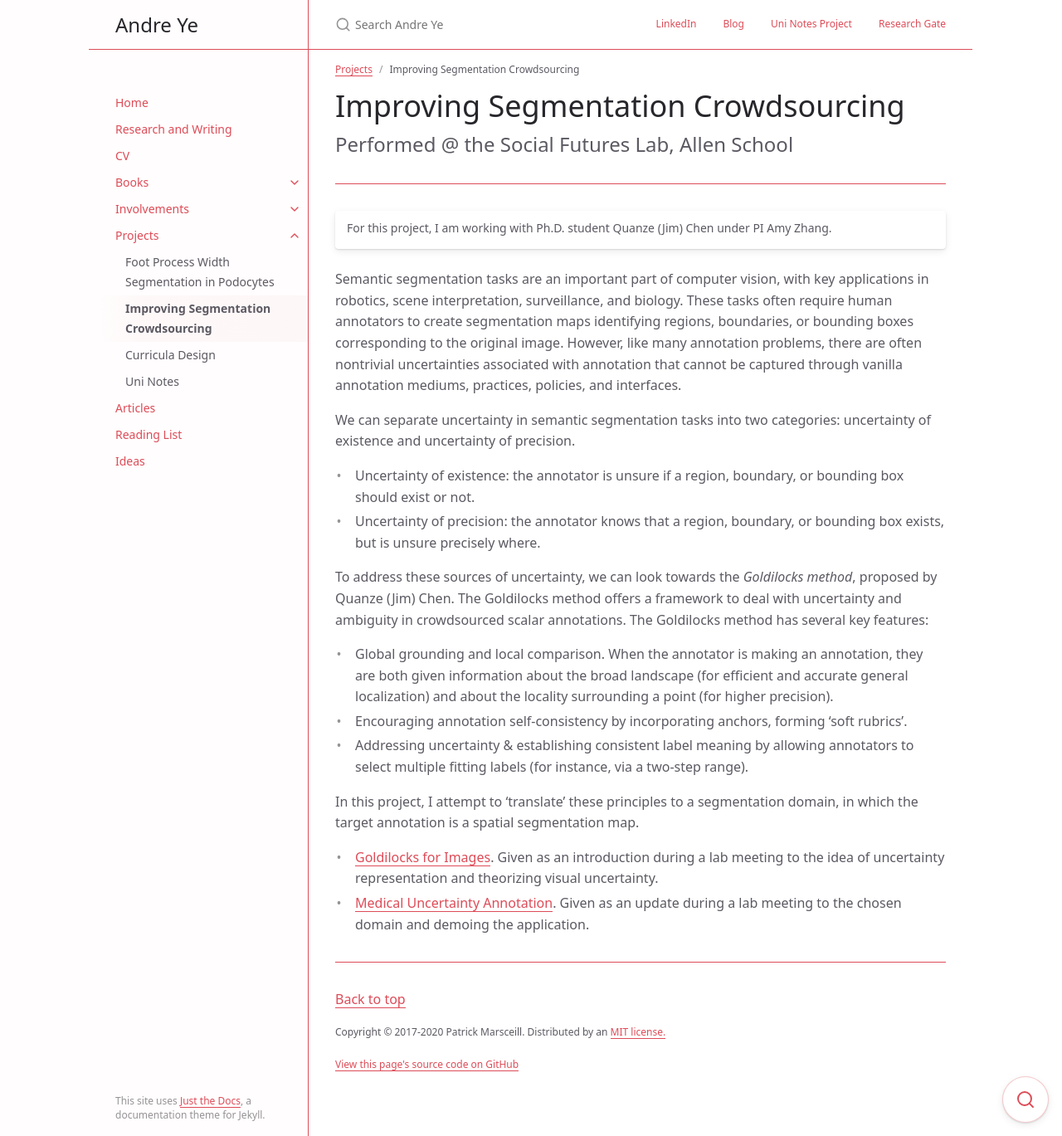
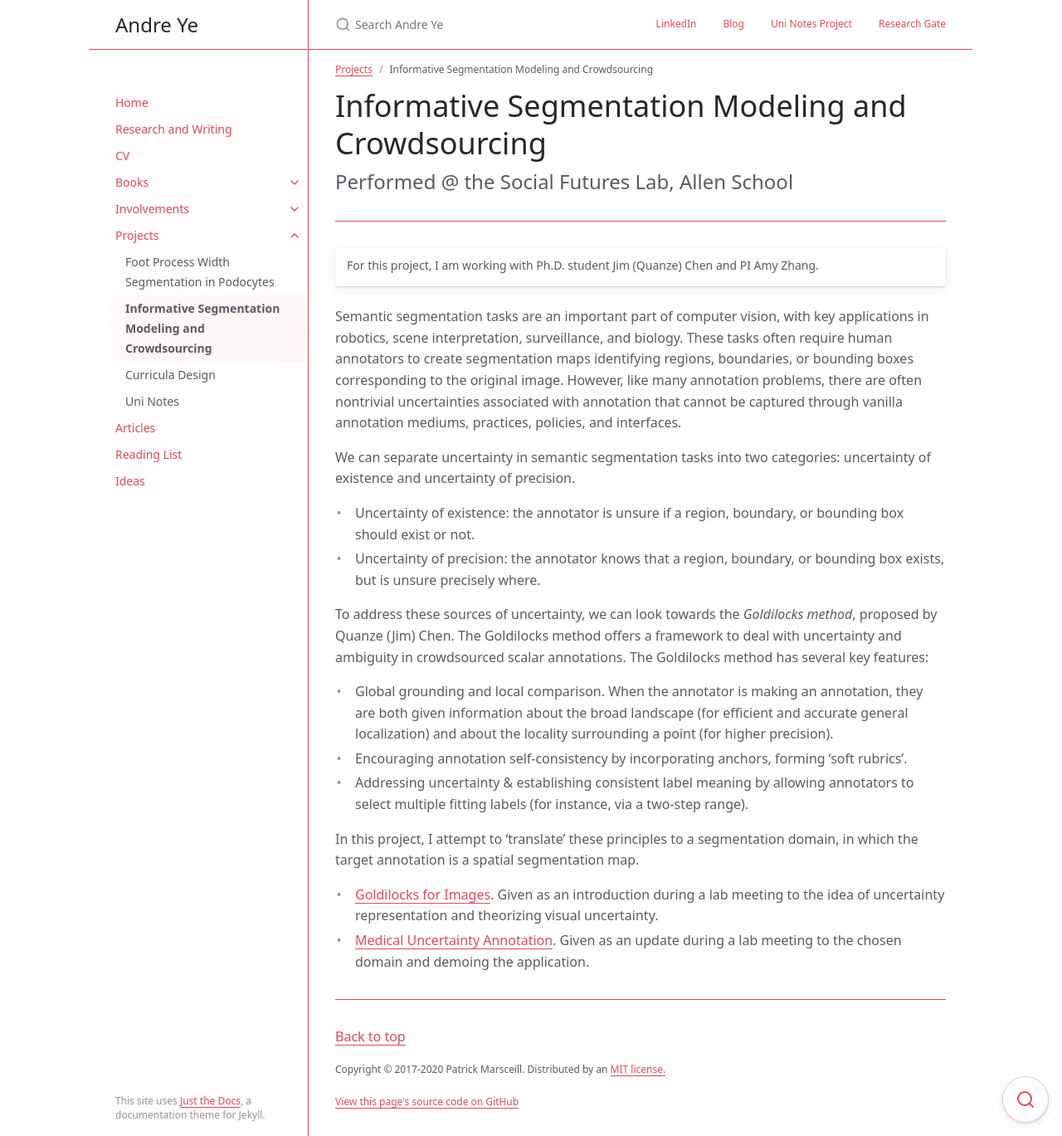
Before and after one commit to andre-ye/andre-ye.github.io-retired, a Jekyll site: the page built from docs/projects/segmentation-goldilocks.md, in a window 1280 px wide and 1369 px high. Shown: the whole window at 83% size. Built offline with Jekyll 4.4.1, drawn with Linux system fonts in a browser that asks for light colours; nearby versions of some CDN libraries.

Commit message:
Update segmentation-goldilocks.md

```diff
--- a/docs/projects/segmentation-goldilocks.md
+++ b/docs/projects/segmentation-goldilocks.md
@@ -1,19 +1,19 @@
 ---
 layout: default
-title: Improving Segmentation Crowdsourcing
+title: Informative Segmentation Modeling and Crowdsourcing
 parent: Projects
 nav_order: 2
 has_children: false
 ---
 
-# Improving Segmentation Crowdsourcing
+# Informative Segmentation Modeling and Crowdsourcing
 
 Performed @ the Social Futures Lab, Allen School
 {: .fs-6 .fw-300 }
 
 ---
 
-| For this project, I am working with Ph.D. student Quanze (Jim) Chen under PI Amy Zhang. |
+| For this project, I am working with Ph.D. student Jim (Quanze) Chen and PI Amy Zhang. |
 
 Semantic segmentation tasks are an important part of computer vision, with key applications in robotics, scene interpretation, surveillance, and biology. These tasks often require human annotators to create segmentation maps identifying regions, boundaries, or bounding boxes corresponding to the original image. However, like many annotation problems, there are often nontrivial uncertainties associated with annotation that cannot be captured through vanilla annotation mediums, practices, policies, and interfaces.
 
```
